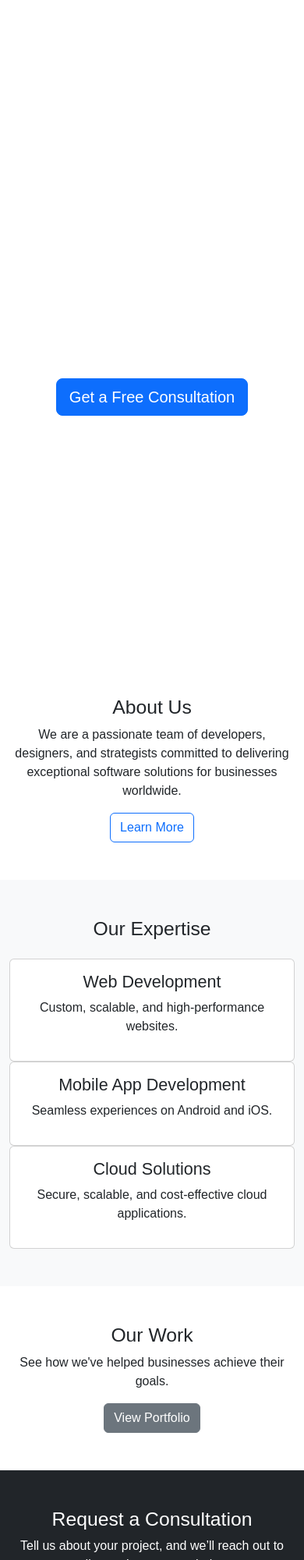
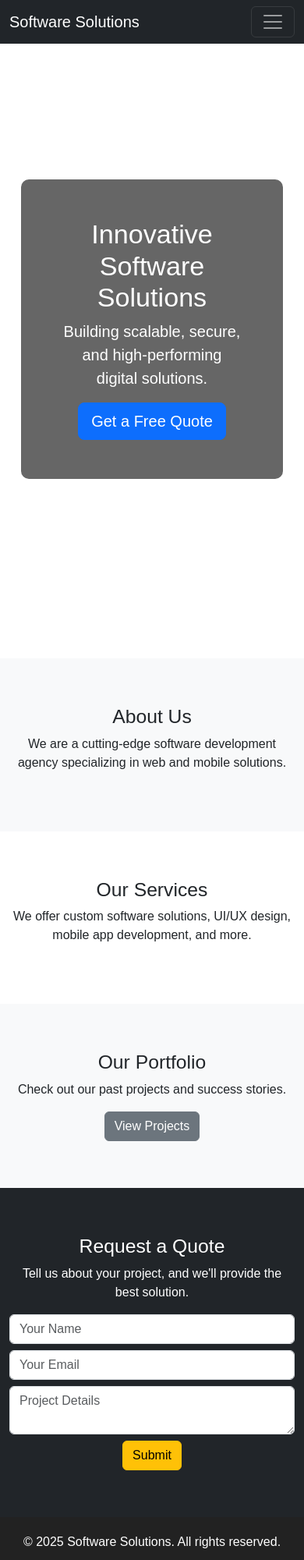
Before and after one commit to BitMutton/Code-Chunks, a plain HTML site: page index.html in a window 390 px wide. Shown: the top 2000 px of the page at 78% size. Drawn offline with nearby package versions, Linux system fonts and the light colour scheme.

Commit message:
Update index.html

```diff
--- a/index.html
+++ b/index.html
@@ -3,110 +3,116 @@
 <head>
     <meta charset="UTF-8">
     <meta name="viewport" content="width=device-width, initial-scale=1.0">
-    <title>Innovative Software Solutions</title>
+    <title>Leading Software Development Company</title>
     <link rel="stylesheet" href="https://cdn.jsdelivr.net/npm/bootstrap@5.3.0/dist/css/bootstrap.min.css">
     <style>
-        body { font-family: Arial, sans-serif; }
+        body {
+            font-family: Arial, sans-serif;
+        }
         .hero {
             background: url('images/hero-bg.jpg') center/cover no-repeat;
             min-height: 100vh;
+            color: white;
             display: flex;
             align-items: center;
             text-align: center;
+            padding: 50px 15px;
+        }
+        .dark-overlay {
+            background: rgba(0, 0, 0, 0.6);
+            padding: 50px;
+            border-radius: 10px;
+        }
+        .navbar-dark .navbar-nav .nav-link {
             color: white;
         }
-        .service-card { transition: 0.3s; }
-        .service-card:hover { transform: scale(1.05); }
-        .footer-links a { color: white; margin: 0 10px; }
+        .section {
+            padding: 60px 0;
+        }
+        .footer {
+            background: #222;
+            color: white;
+            text-align: center;
+            padding: 20px 0;
+        }
     </style>
 </head>
 <body>
+    <!-- Navbar -->
+    <nav class="navbar navbar-expand-lg navbar-dark bg-dark fixed-top">
+        <div class="container">
+            <a class="navbar-brand" href="#">Software Solutions</a>
+            <button class="navbar-toggler" type="button" data-bs-toggle="collapse" data-bs-target="#navbarNav">
+                <span class="navbar-toggler-icon"></span>
+            </button>
+            <div class="collapse navbar-collapse" id="navbarNav">
+                <ul class="navbar-nav ms-auto">
+                    <li class="nav-item"><a class="nav-link" href="#about">About</a></li>
+                    <li class="nav-item"><a class="nav-link" href="#services">Services</a></li>
+                    <li class="nav-item"><a class="nav-link" href="#portfolio">Portfolio</a></li>
+                    <li class="nav-item"><a class="nav-link" href="#quote">Contact</a></li>
+                </ul>
+            </div>
+        </div>
+    </nav>
+
     <!-- Hero Section -->
-    <section class="hero d-flex justify-content-center">
+    <section class="hero d-flex justify-content-center align-items-center">
         <div class="container">
-            <h1 class="display-3 fw-bold">Empowering Your Digital Future</h1>
-            <p class="lead">Cutting-edge software solutions tailored for your success.</p>
-            <a href="get-quote.html" class="btn btn-primary btn-lg">Get a Free Consultation</a>
+            <div class="dark-overlay">
+                <h1 class="display-4">Innovative Software Solutions</h1>
+                <p class="lead">Building scalable, secure, and high-performing digital solutions.</p>
+                <a href="#quote" class="btn btn-primary btn-lg">Get a Free Quote</a>
+            </div>
         </div>
     </section>
 
     <!-- About Section -->
-    <section class="py-5">
+    <section id="about" class="section bg-light">
         <div class="container text-center">
             <h2>About Us</h2>
-            <p>We are a passionate team of developers, designers, and strategists committed to delivering exceptional software solutions for businesses worldwide.</p>
-            <a href="about.html" class="btn btn-outline-primary">Learn More</a>
+            <p>We are a cutting-edge software development agency specializing in web and mobile solutions.</p>
         </div>
     </section>
 
     <!-- Services Section -->
-    <section class="py-5 bg-light">
+    <section id="services" class="section">
         <div class="container text-center">
-            <h2>Our Expertise</h2>
-            <div class="row mt-4">
-                <div class="col-md-4">
-                    <div class="card service-card p-3">
-                        <h4>Web Development</h4>
-                        <p>Custom, scalable, and high-performance websites.</p>
-                    </div>
-                </div>
-                <div class="col-md-4">
-                    <div class="card service-card p-3">
-                        <h4>Mobile App Development</h4>
-                        <p>Seamless experiences on Android and iOS.</p>
-                    </div>
-                </div>
-                <div class="col-md-4">
-                    <div class="card service-card p-3">
-                        <h4>Cloud Solutions</h4>
-                        <p>Secure, scalable, and cost-effective cloud applications.</p>
-                    </div>
-                </div>
-            </div>
+            <h2>Our Services</h2>
+            <p>We offer custom software solutions, UI/UX design, mobile app development, and more.</p>
         </div>
     </section>
 
     <!-- Portfolio Section -->
-    <section class="py-5">
+    <section id="portfolio" class="section bg-light">
         <div class="container text-center">
-            <h2>Our Work</h2>
-            <p>See how we've helped businesses achieve their goals.</p>
-            <a href="portfolio.html" class="btn btn-secondary">View Portfolio</a>
+            <h2>Our Portfolio</h2>
+            <p>Check out our past projects and success stories.</p>
+            <a href="portfolio.html" class="btn btn-secondary">View Projects</a>
         </div>
     </section>
 
-    <!-- Contact & Quote Form -->
-    <section class="bg-dark text-white py-5">
+    <!-- Contact Section -->
+    <section id="quote" class="section text-white bg-dark">
         <div class="container text-center">
-            <h2>Request a Consultation</h2>
-            <p>Tell us about your project, and we’ll reach out to discuss how we can help.</p>
-            <form class="row g-2 justify-content-center">
-                <div class="col-md-4">
-                    <input type="text" class="form-control" placeholder="Your Name" required>
-                </div>
-                <div class="col-md-4">
-                    <input type="email" class="form-control" placeholder="Your Email" required>
-                </div>
-                <div class="col-md-8 mt-2">
-                    <textarea class="form-control" placeholder="Project Details" rows="3" required></textarea>
-                </div>
-                <div class="col-md-8 mt-3">
-                    <button type="submit" class="btn btn-warning btn-lg">Submit</button>
-                </div>
+            <h2>Request a Quote</h2>
+            <p>Tell us about your project, and we'll provide the best solution.</p>
+            <form>
+                <input type="text" class="form-control mb-2" placeholder="Your Name">
+                <input type="email" class="form-control mb-2" placeholder="Your Email">
+                <textarea class="form-control mb-2" placeholder="Project Details"></textarea>
+                <button type="submit" class="btn btn-warning">Submit</button>
             </form>
         </div>
     </section>
 
     <!-- Footer -->
-    <footer class="py-4 bg-dark text-white text-center">
+    <footer class="footer">
         <div class="container">
             <p>&copy; 2025 Software Solutions. All rights reserved.</p>
-            <div class="footer-links">
-                <a href="#">Privacy Policy</a>
-                <a href="#">Terms of Service</a>
-                <a href="#">Contact</a>
-            </div>
         </div>
     </footer>
+
+    <script src="https://cdn.jsdelivr.net/npm/bootstrap@5.3.0/dist/js/bootstrap.bundle.min.js"></script>
 </body>
 </html>
```
